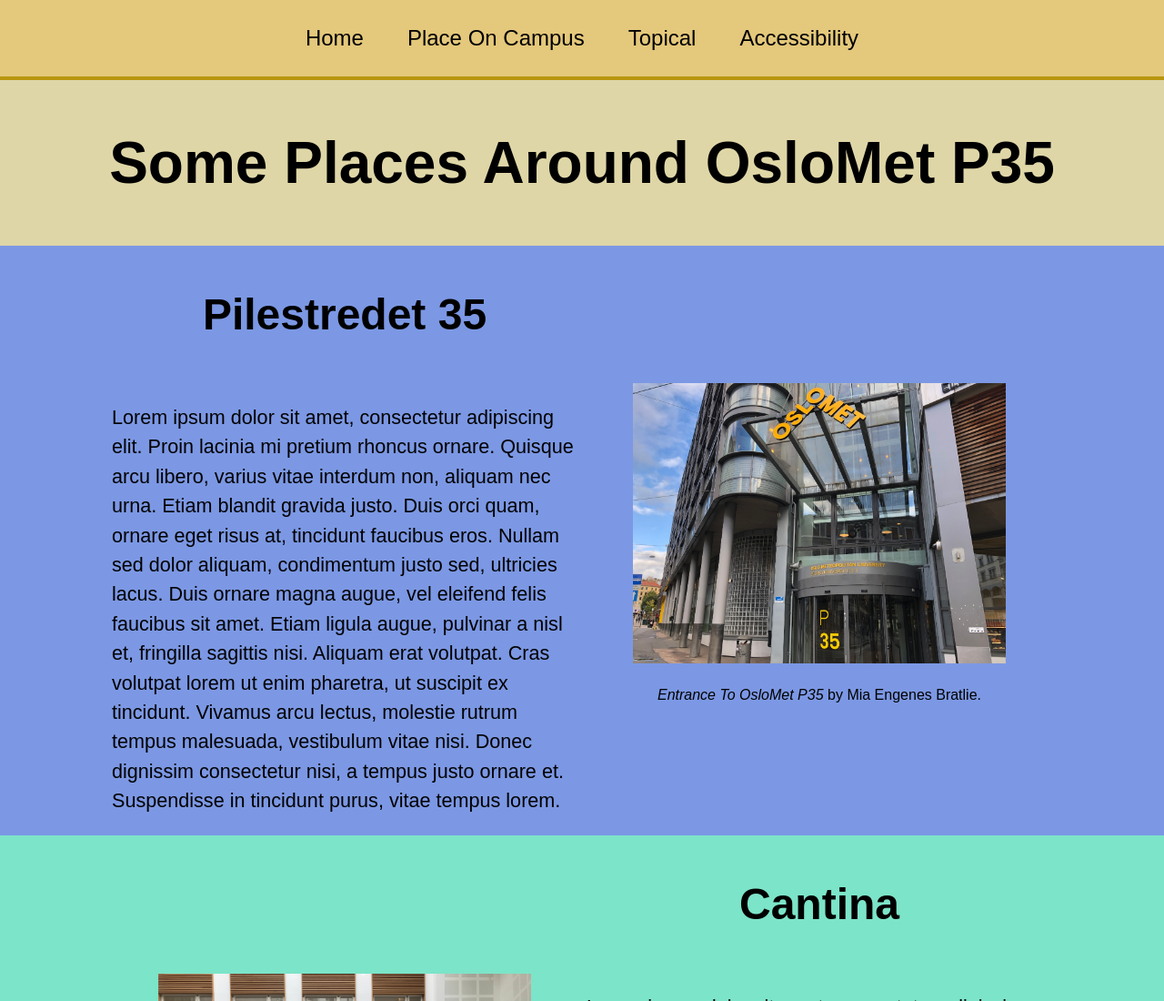
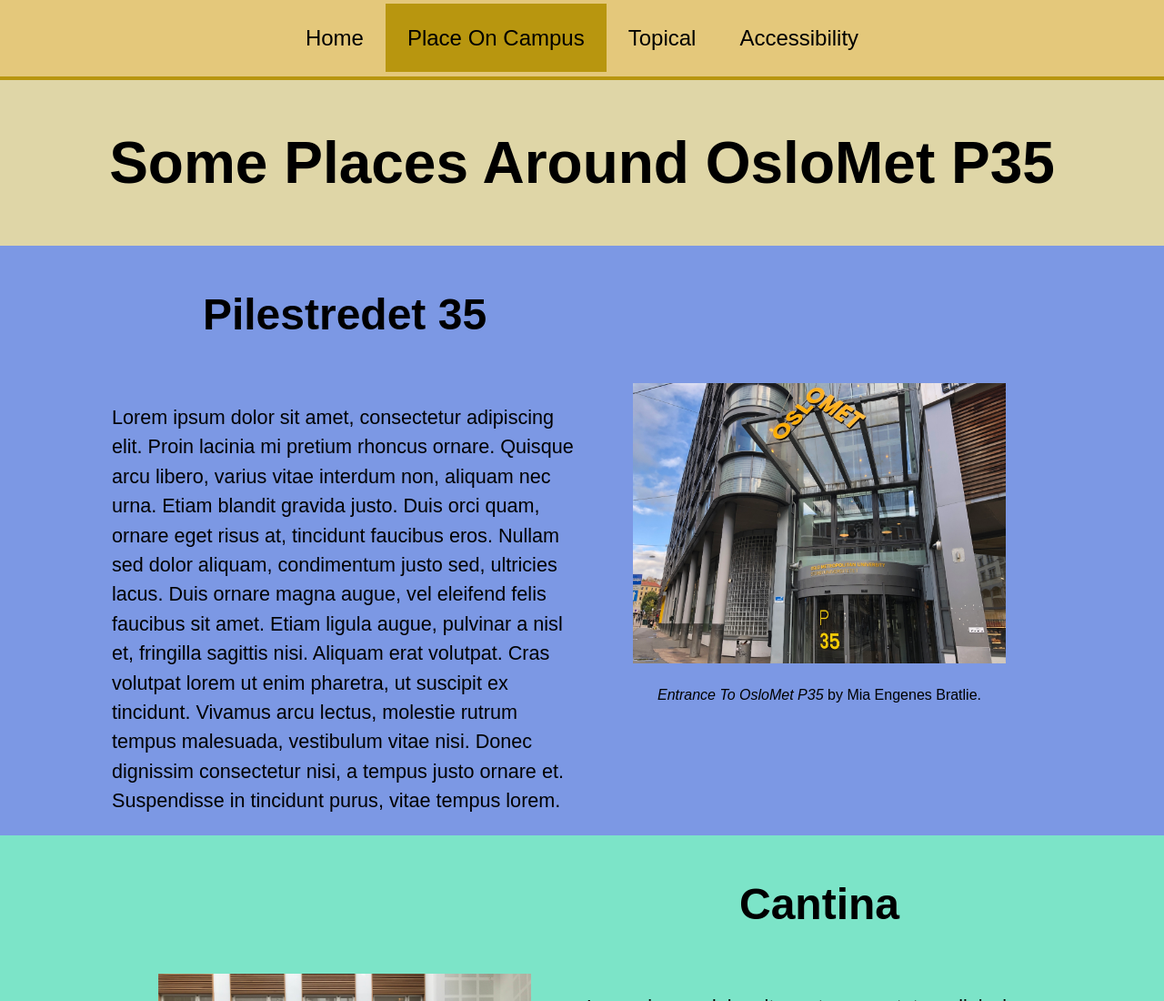
Before and after one commit to JakobOslomet/Eksamen, a plain HTML site: page PlaceOnCampus.html in a window 1280 px wide. Shown: the top 1100 px of the page at 91% size. Drawn offline with Linux system fonts and the light colour scheme.

Commit message:
hentet bilde

```diff
--- a/stylesheetPlaceOnCampus.css
+++ b/stylesheetPlaceOnCampus.css
@@ -27,6 +27,9 @@
     font-size: 1.5rem;
     /* Sets room between buttons which changes depending on screen size  */
     padding: 1.5rem;
+ }
+ .poc-navKnapp a.active{
+    background-color: rgb(184, 150, 15);
  }
  /* Sets rules for how the everything within the header tag works */
  header{
```
Also changed, not shown: 2 other files.
